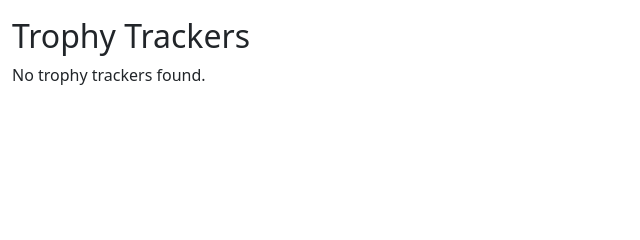
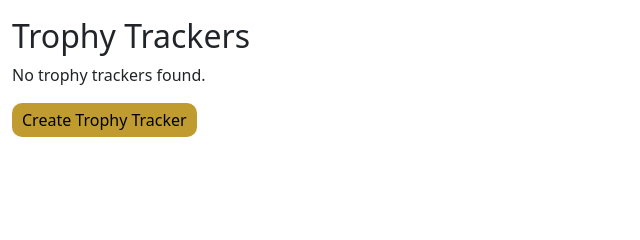
Before and after one commit to ScottGrybos/cs3300IndividualProject, a Django app: template PlatiumTrophyTracker_app/templates/PlatiumTrophyTracker_app/user_account_detail.html in a window 1280 px wide. Shown: the part 325-565 px from the top of the page, without its empty margins (0-640 px from the left). Run offline with Django 4.2, Linux system fonts and the light colour scheme; the template is opened without the code that fills it, so the values that code supplies are empty; some libraries are stand-ins or nearby versions.

Commit message:
Version4

```diff
--- a/PlatiumTrophyTracker_app/templates/PlatiumTrophyTracker_app/index.html
+++ b/PlatiumTrophyTracker_app/templates/PlatiumTrophyTracker_app/index.html
@@ -1,4 +1,3 @@
-
 {% extends "PlatiumTrophyTracker_app/base_template.html" %}
 
 {% block content %}
--- a/PlatiumTrophyTracker_app/templates/PlatiumTrophyTracker_app/user_account_detail.html
+++ b/PlatiumTrophyTracker_app/templates/PlatiumTrophyTracker_app/user_account_detail.html
@@ -16,13 +16,23 @@
     {% if trophy_trackers %}
         <ul>
             {% for trophy_tracker in trophy_trackers %}
-                <li>{{ trophy_tracker.game_title }}</li>
-                <!-- Add more details of the trophy tracker as needed -->
+                <li>
+                    {{ trophy_tracker.game_title }}
+                    <!-- Add more details of the trophy tracker as needed -->
+                    <a href="{% url 'trophy_tracker_detail' trophy_tracker.pk %}">
+                        <button style="padding: 5px 10px; background-color: #30D5C8; color: #0000000; border: none; border-radius: 10px; cursor: pointer;">View Trophy Tracker</button>
+                    </a>
+                </li>
             {% endfor %}
         </ul>
     {% else %}
         <p>No trophy trackers found.</p>
     {% endif %}
+
+    <!-- Button to create a new Trophy Tracker -->
+    <a href="{% url 'create_trophytracker' %}">
+        <button style="padding: 5px 10px; background-color: #BF9B30; color: #000000; border: none; border-radius: 10px; cursor: pointer;">Create Trophy Tracker</button>
+    </a>
 </body>
 </html>
 {% endblock %}
--- a/PlatiumTrophyTracker_app/urls.py
+++ b/PlatiumTrophyTracker_app/urls.py
@@ -7,5 +7,5 @@ urlpatterns = [
 path('', views.index, name='index'),
 path('create/', views.create_trophytracker, name='create_trophytracker'),
 path('user_account/<int:pk>/', views.user_account_detail, name='user_account_detail'),
-
+path('trophy_tracker/<int:pk>/', views.trophy_tracker_detail, name='trophy_tracker_detail'),
 ]
--- a/PlatiumTrophyTracker_app/views.py
+++ b/PlatiumTrophyTracker_app/views.py
@@ -5,6 +5,7 @@ from .forms import TrophyTrackerForm  # Importing TrophyTrackerForm from the cor
 from .models import UserAccount, TrophyTracker
 from django.shortcuts import render, get_object_or_404
 from .models import UserAccount
+from .models import TrophyTracker
 
 def index(request):
     # Get 10 random active users along with the count of TrophyTrackers they have
@@ -17,6 +18,10 @@ def user_account_detail(request, pk):
     trophy_trackers = user_account.trophytracker_set.all()
     return render(request, 'PlatiumTrophyTracker_app/user_account_detail.html', {'user_account': user_account, 'trophy_trackers': trophy_trackers})
 
+def trophy_tracker_detail(request, pk):
+    trophy_tracker = get_object_or_404(TrophyTracker, pk=pk)
+    return render(request, 'PlatiumTrophyTracker_app/trophy_tracker_detail.html', {'trophy_tracker': trophy_tracker})
+
 def create_trophytracker(request):
     if request.method == 'POST':
         form = TrophyTrackerForm(request.POST)
```
Also changed, not shown: PlatiumTrophyTracker_app/templates/PlatiumTrophyTracker_app/create_trophytracker.html (+4 -6 lines), PlatiumTrophyTracker_app/templates/PlatiumTrophyTracker_app/trophy_tracker_detail.html (added, +16 -0 lines).
